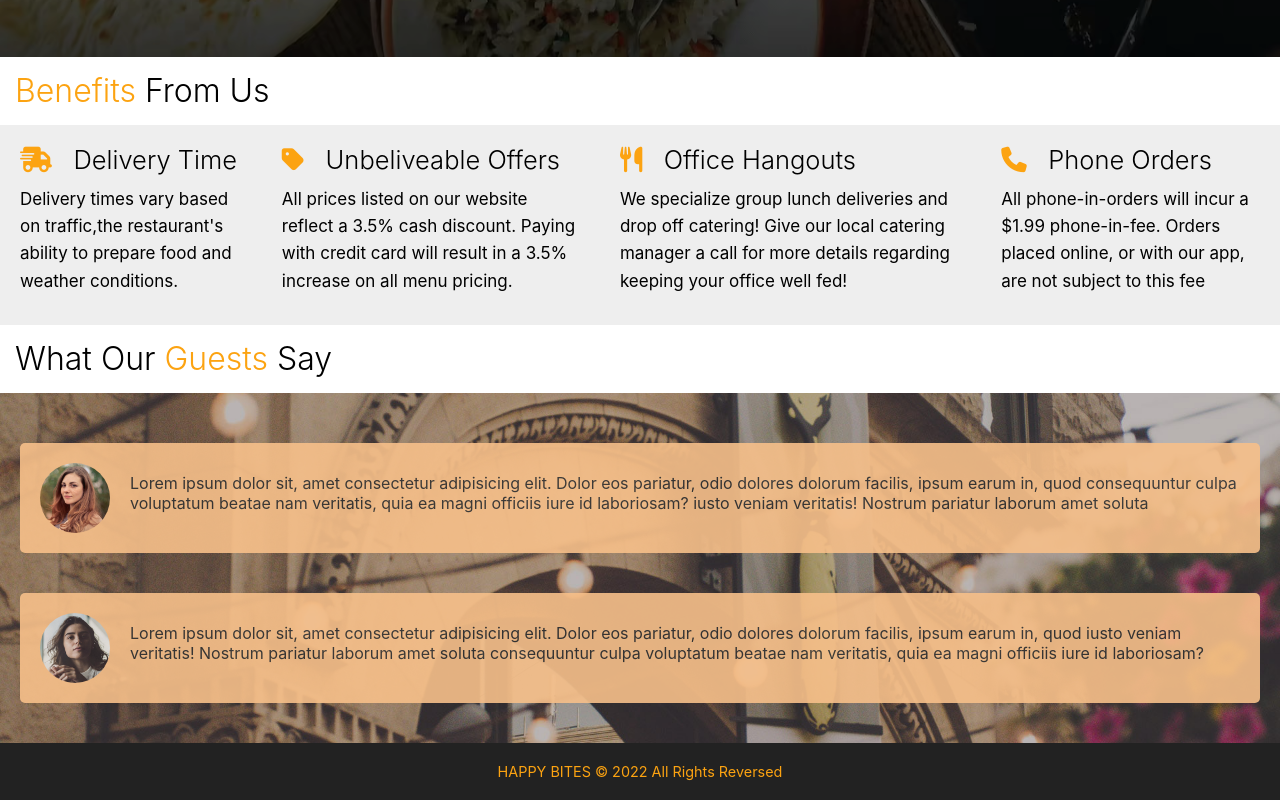
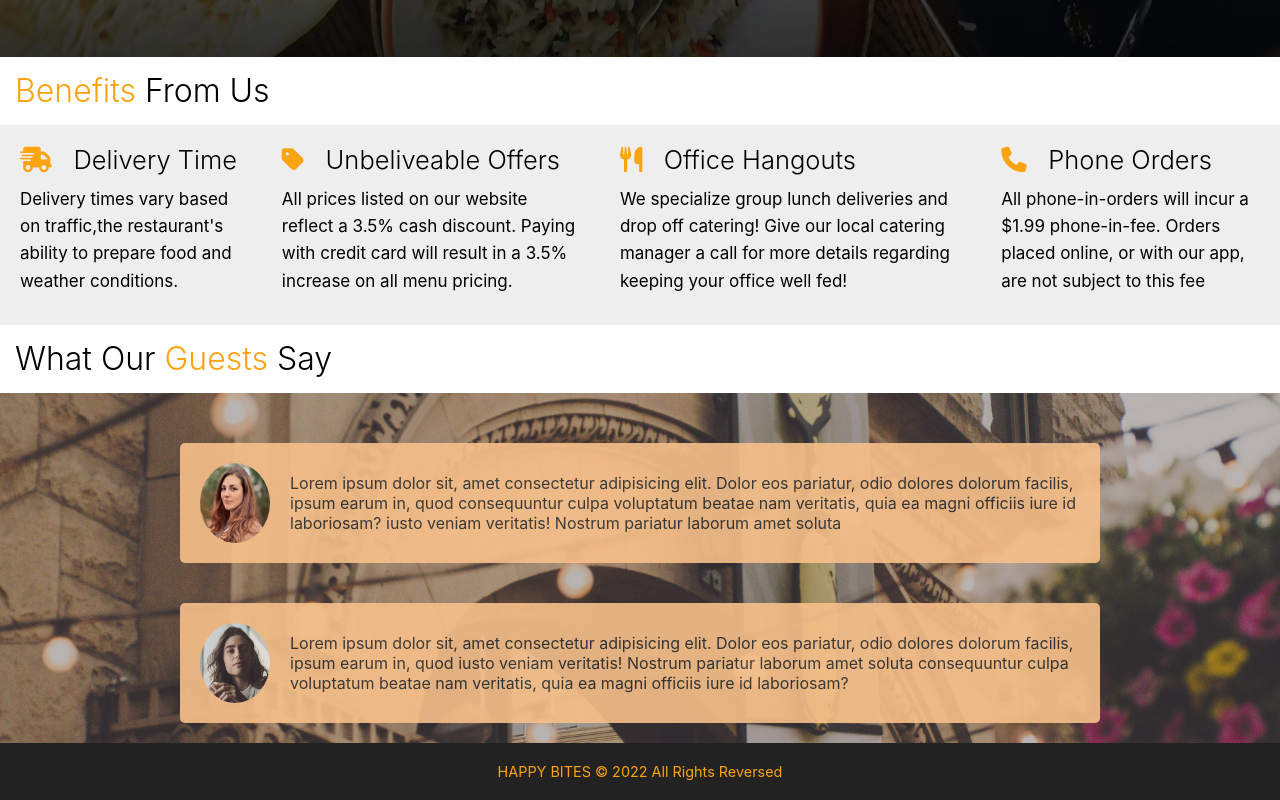
Before and after one commit to santhosh8857/food-app, a React (Create React App) app: page /about in a window 1280 px wide. Shown: the part 423-1223 px from the top of the page. Built offline with nearby package versions, Linux system fonts and the light colour scheme.

Commit message:
added menu

```diff
--- a/package.json
+++ b/package.json
@@ -14,6 +14,7 @@
     "react-scripts": "5.0.1",
     "react-toastify": "^8.2.0",
     "reactstrap": "^9.0.2",
+    "url": "^0.11.0",
     "web-vitals": "^2.1.4"
   },
   "scripts": {
--- /dev/null
+++ b/src/components/css/foodcard.css
@@ -0,0 +1,73 @@
+.testimonials {
+  padding: 20px;
+  margin-bottom: 10px;
+  border-radius: 5px;
+  opacity: 0.9;
+  display: flex;
+  width: 100%;
+}
+
+.testimonials img {
+  width: 250px;
+  margin-right: 20px;
+  border-radius: 10px;
+}
+
+.bg-primary {
+  color: #333;
+  background: #f7c08a;
+}
+
+.container {
+  margin: auto; /*it makes all to the middle*/
+  padding: 0 20px;
+  overflow: auto;
+  width: 75%;
+}
+
+.food-card {
+  padding: 10px 20px;
+  width: 100%;
+  border-radius: 10px;
+}
+
+.food-title {
+  font-size: 24px;
+  color: #222;
+  font-weight: bold;
+}
+
+.food-price {
+  font-size: 20px;
+}
+
+.btn {
+  display: inline-block;
+  padding: 10px 30px;
+  color: #14213d;
+  /* color: #2d2c2e; */
+  /* background-color: #fbbd0d; */
+  border: none;
+  border-radius: 5px;
+  text-decoration: none;
+}
+
+.btn-add {
+  background-color: #fca311;
+  border: 0.5px solid #fca311;
+  margin-right: 5px;
+}
+
+.btn-remove {
+  color: #fc1515;
+  background-color: #fff;
+  border: 0.5px solid #fc1515;
+}
+
+.btn-add:hover {
+  background-color: #f5b301;
+}
+.btn-remove:hover {
+  color: #fff;
+  background-color: #fc1515;
+}
--- a/src/components/main/Menu.js
+++ b/src/components/main/Menu.js
@@ -1,15 +1,20 @@
 import { useEffect, useState } from "react";
-// import axios from "axios";
+import axios from "axios";
 
 import Navbar from "../utilities/Navbar";
+import Card from "../utilities/Card";
 
 const Menu = () => {
-  const [foods, setFood] = useState([]);
+  const [foods, setFoods] = useState([]);
 
-  // useEffect(()=>{
-  //   axios.get('')
-  // },[])
+  useEffect(() => {
+    axios
+      .get("https://happy-bites.herokuapp.com/foods")
+      .then((resp) => setFoods(resp.data.data))
+      .catch((err) => console.log(err));
+  }, []);
 
+  console.log(foods);
   return (
     <>
       <div>
@@ -21,6 +26,11 @@ const Menu = () => {
             </h1>
           </div>
         </header>
+        <div style={{ margin: "20px 0 10px 0" }}>
+          {foods.map((food, key) => {
+            return <Card food={food} key={key} />;
+          })}
+        </div>
       </div>
     </>
   );
--- a/src/components/utilities/Card.js
+++ b/src/components/utilities/Card.js
@@ -1,3 +1,32 @@
-const Card = () => {
-  return <div>This is Card component</div>;
+import "../css/foodcard.css";
+
+const Card = ({ food }) => {
+  return (
+    <>
+      <div className="container">
+        <div class="testimonials">
+          <img src={food.img} alt={food.name} />
+          <div className="food-card  bg-primary">
+            <i
+              class="fa-solid fa-circle-stop"
+              style={food.isVeg ? { color: "green" } : { color: "red" }}
+            ></i>
+            <span className="food-title"> {food.name}</span>
+            <p>{food.description}</p>
+            <p className="food-price">&#8377; {food.price}</p>
+            <div>
+              <button type="submit" className="btn btn-add">
+                Add &nbsp;<i class="fa-solid fa-plus"></i>
+              </button>
+              <button className="btn btn-remove">
+                Remove &nbsp;<i class="fa-solid fa-trash-can"></i>
+              </button>
+            </div>
+          </div>
+        </div>
+      </div>
+    </>
+  );
 };
+
+export default Card;
```
Also changed, not shown: 1 other file (tests, documents, lock files or other folders).
